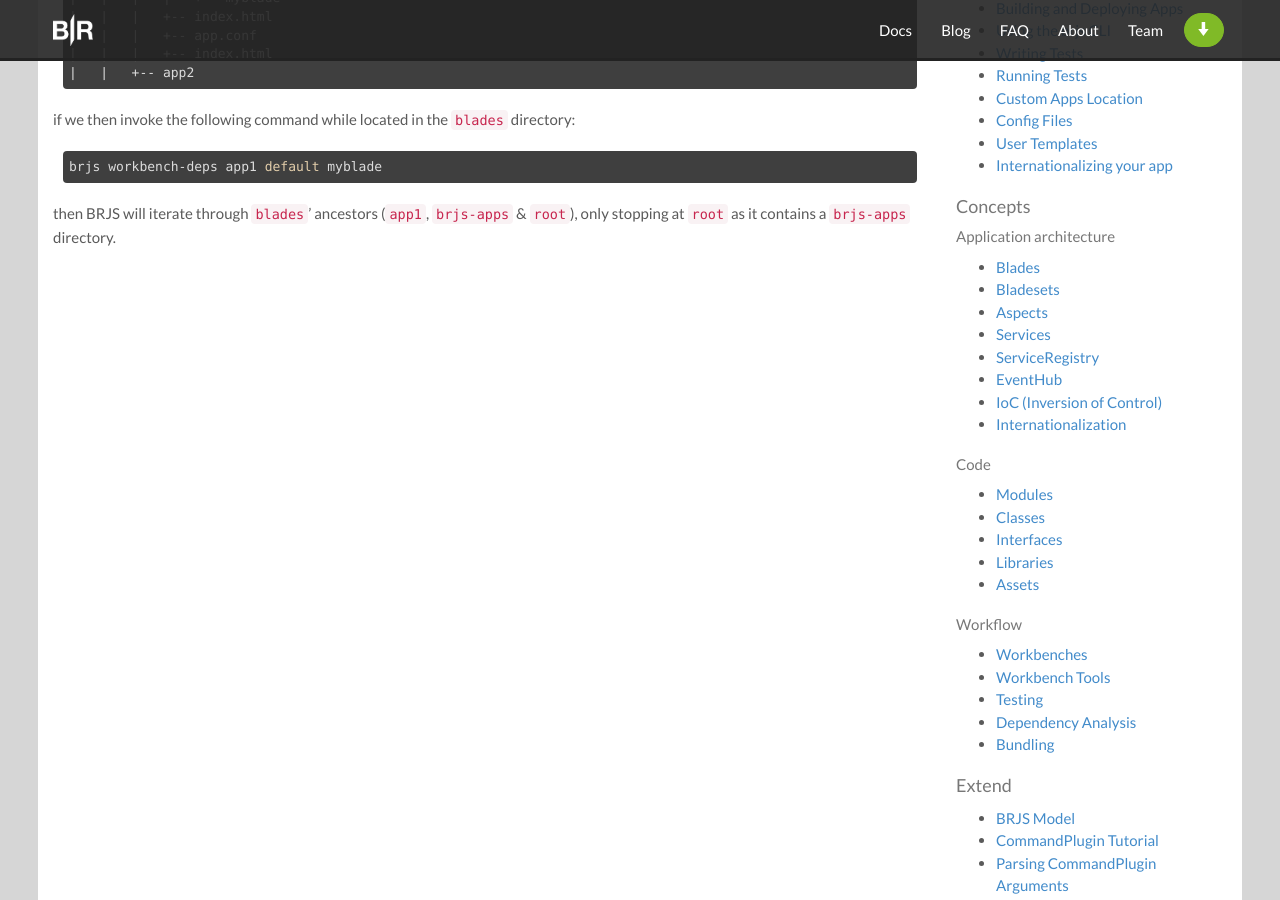
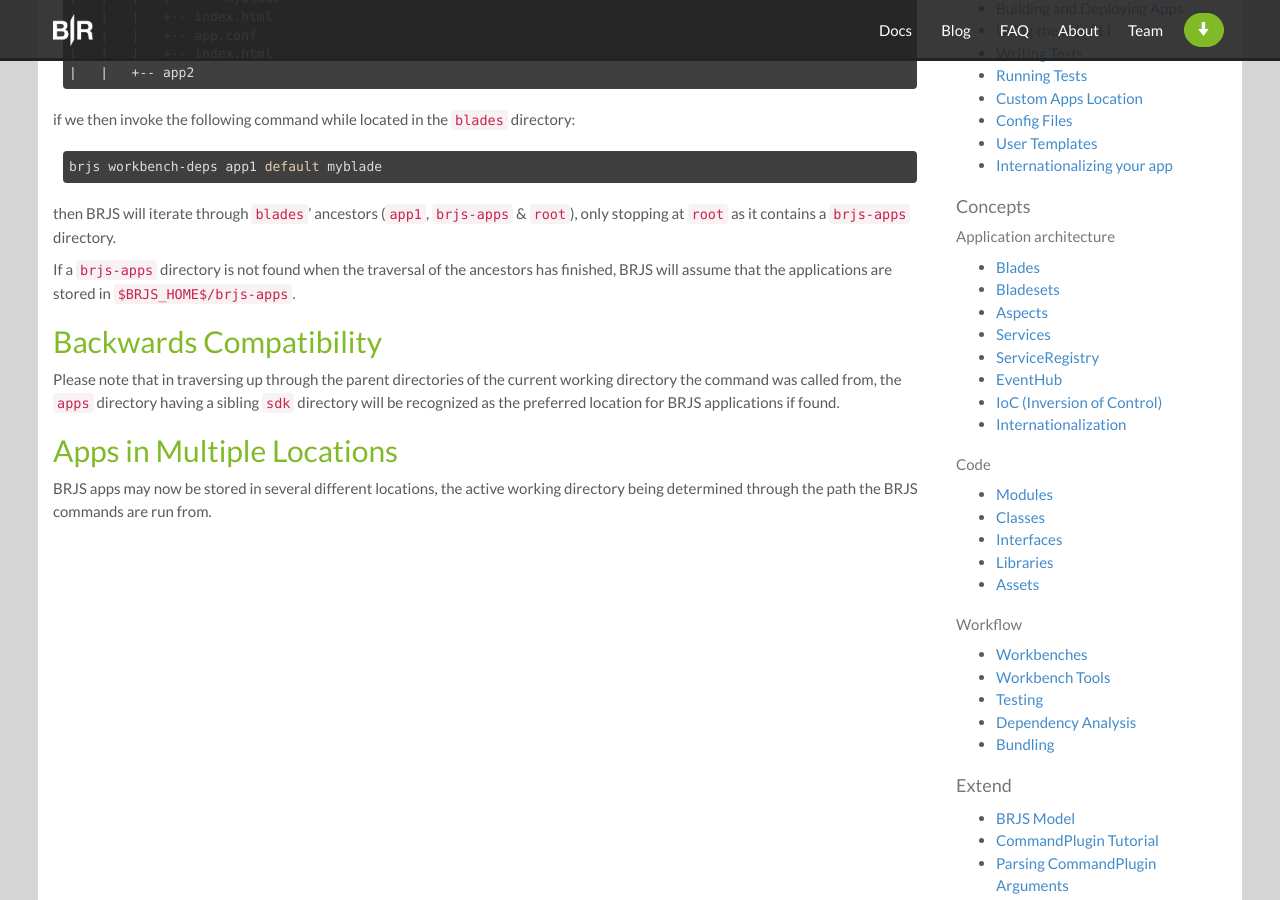
Before and after one commit to BladeRunnerJS/brjs-site, a Jekyll site: the page built from docs/use/custom_apps_location.md, in a window 1280 px wide and 900 px high, scrolled down 461 px. Built offline with Jekyll 4.4.1, drawn with Linux system fonts in a browser that asks for light colours; nearby versions of some CDN libraries; Markdown is read by kramdown in place of the engine named in the settings.

Commit message:
Added section on backwards compatibility and apps in multiple locations.

````diff
--- a/docs/use/custom_apps_location.md
+++ b/docs/use/custom_apps_location.md
@@ -31,3 +31,11 @@ brjs workbench-deps app1 default myblade
 ```
 
 then BRJS will iterate through `blades`' ancestors (`app1`, `brjs-apps` & `root`), only stopping at `root` as it contains a `brjs-apps` directory.
+
+If a `brjs-apps` directory is not found when the traversal of the ancestors has finished, BRJS will assume that the applications are stored in `$BRJS_HOME$/brjs-apps`.
+
+## Backwards Compatibility
+Please note that in traversing up through the parent directories of the current working directory the command was called from, the `apps` directory having a sibling `sdk` directory will be recognized as the preferred location for BRJS applications if found.
+
+## Apps in Multiple Locations
+BRJS apps may now be stored in several different locations, the active working directory being determined through the path the BRJS commands are run from.
````
